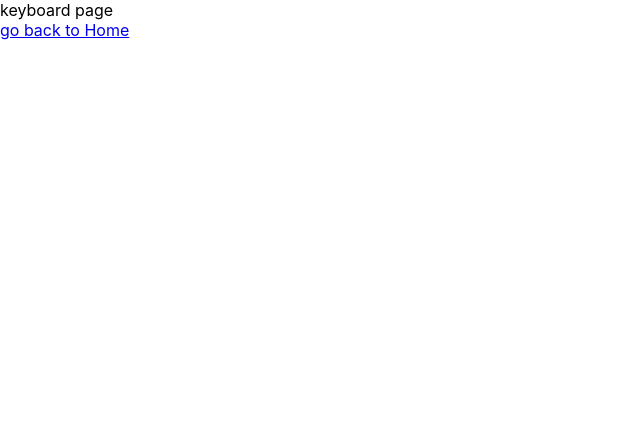
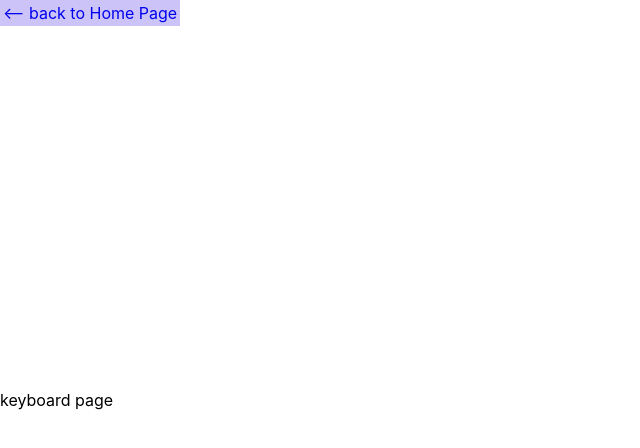
Before and after one commit to JustinDudley/thimble, a React (Create React App) app: page /keyboard in a window 1280 px wide. Shown: the top 448 px of the page, without its empty margins (0-640 px from the left). Built offline with nearby package versions, Linux system fonts and the light colour scheme.

Commit message:
add components folder to keyboard, including nav section

```diff
--- a/src/thimbleRoutes/Home/index.tsx
+++ b/src/thimbleRoutes/Home/index.tsx
@@ -5,7 +5,7 @@ import "./style.css"
 
 export const Home: React.FC  = () => {
     return (
-        <div id='home'>
+        <div id='homePage'>
             <div id='welcome'>Welcome to THIMBLE</div>
             <nav id='navButton'>
                 <Link to="/keyboard" id='linkInHome'>get started</Link>
--- a/src/thimbleRoutes/Home/style.css
+++ b/src/thimbleRoutes/Home/style.css
@@ -1,4 +1,4 @@
-#home {
+#homePage {
     display: flex;
     flex-direction: column;
     justify-content: center;
--- /dev/null
+++ b/src/thimbleRoutes/Keyboard/components/HomeLinkSection/index.tsx
@@ -0,0 +1,12 @@
+import React from 'react'
+import { Link } from 'react-router-dom'
+
+import "./style.css"
+
+export const HomeLink: React.FC = () => {
+    return (
+        <nav>
+            <Link to="/" id='linkSection'>{'<-- back to Home Page'}</Link>
+        </nav>
+    )
+}
--- /dev/null
+++ b/src/thimbleRoutes/Keyboard/components/HomeLinkSection/style.css
@@ -0,0 +1,8 @@
+#linkSection {
+    position: absolute;
+    top: 0;
+    left: 0;
+    background-color: #CCC4F8;
+    text-decoration: none;
+    padding: 3px;
+}
--- a/src/thimbleRoutes/Keyboard/index.tsx
+++ b/src/thimbleRoutes/Keyboard/index.tsx
@@ -1,13 +1,13 @@
 import React from 'react';
-import { Link } from 'react-router-dom';
+import { HomeLink } from './components/HomeLinkSection';
+
+import "./style.css"
 
 export const Keyboard:React.FC = () => {
     return (
-        <div>
+        <div id='keyboardPage'>
+            <HomeLink />
             <div>keyboard page</div>
-            <nav>
-                <Link to="/">go back to Home</Link>
-            </nav>
       </div>
     )
 }
--- /dev/null
+++ b/src/thimbleRoutes/Keyboard/style.css
@@ -0,0 +1,6 @@
+#keyboardPage {
+    display: flex;
+    flex-direction: column;
+    height: 100vh;
+    justify-content: center;
+}
```
